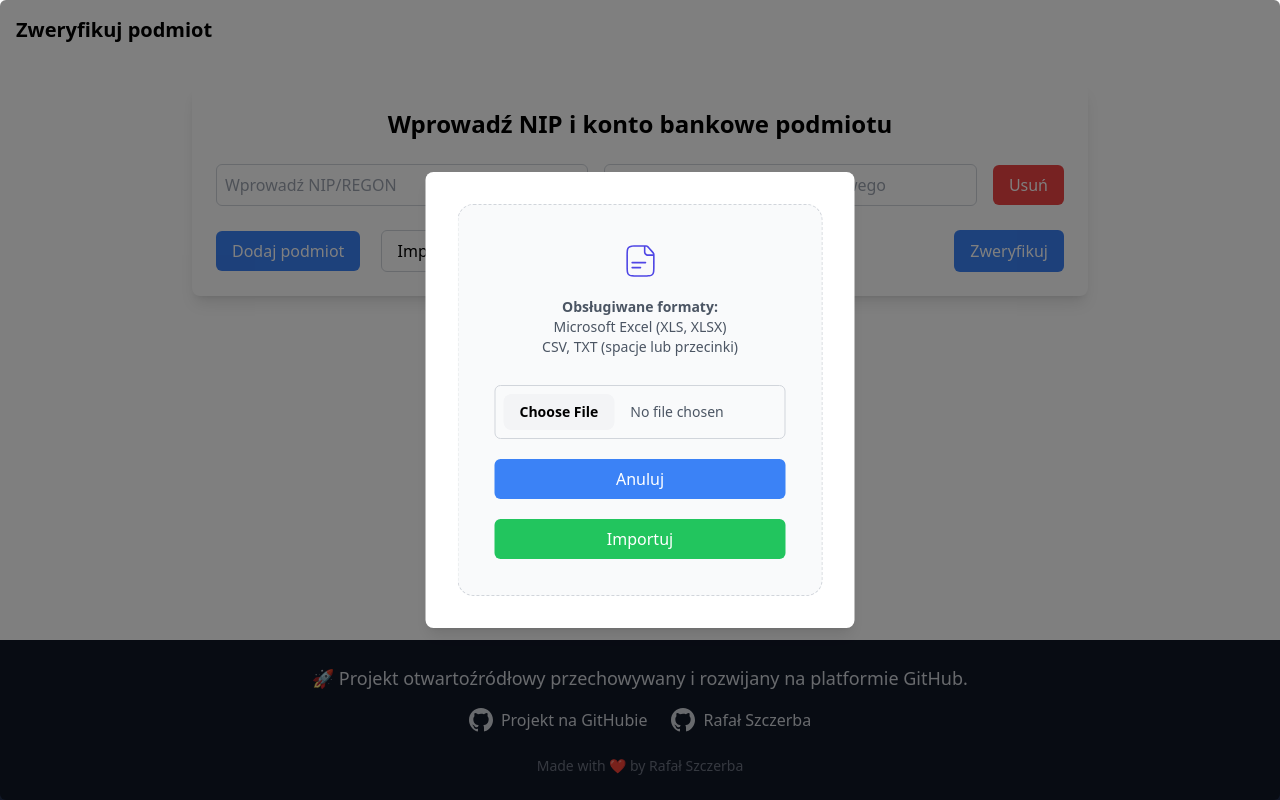
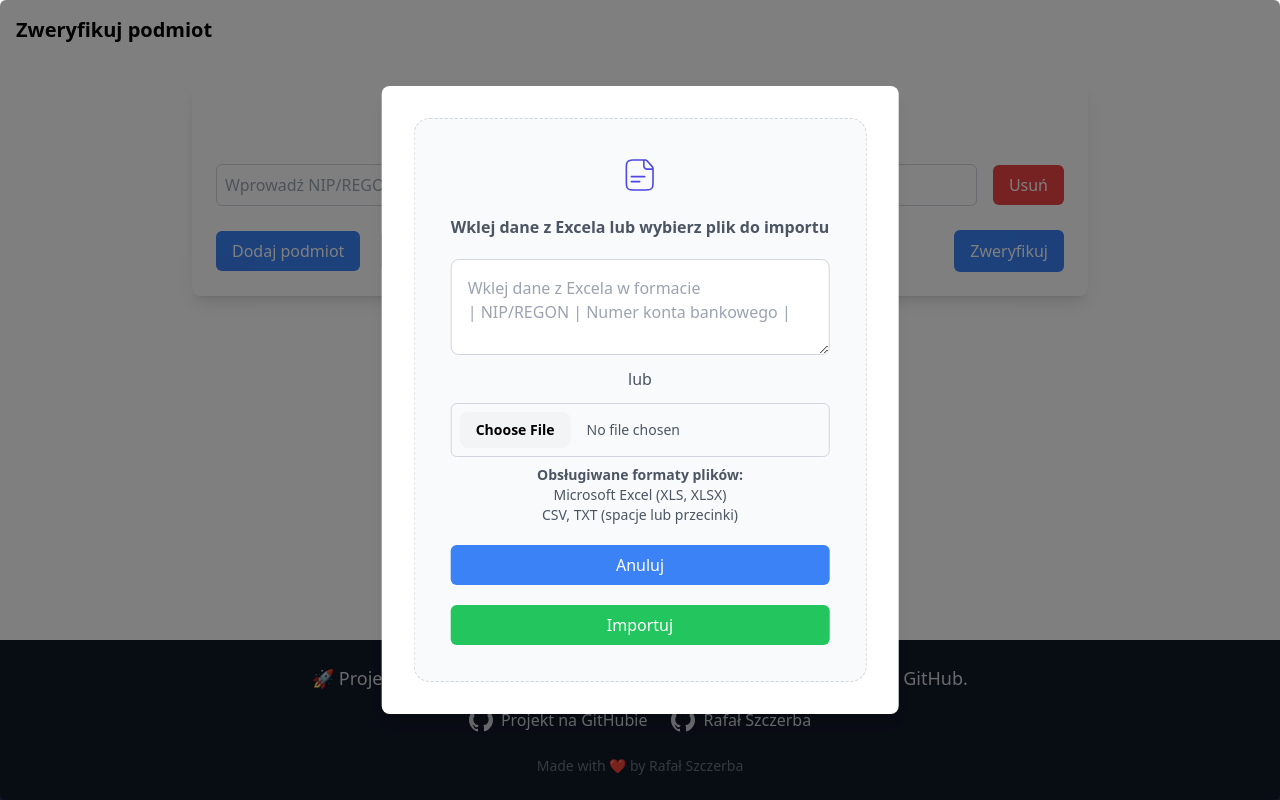
Before and after one commit to RMaster121/NIPBankVerifier, a SvelteKit app: page / in a window 1280 px wide. Both pictures are taken after a click on the button "Importuj z Excela". Built offline with nearby package versions, Linux system fonts and the light colour scheme.

Commit message:
Paste raw excel data working

```diff
--- a/src/routes/+page.svelte
+++ b/src/routes/+page.svelte
@@ -30,7 +30,7 @@
 		sendRequest(searches);
 	}
 
-	function addRow() {
+	function addRow(id_value: string, bank_account: string) {
 		const formContainer = document.getElementById('form-container');
 		const newRow = document.createElement('div');
 		newRow.classList.add('flex', 'space-x-4', 'items-center', 'mt-2');
@@ -42,6 +42,12 @@
     `;
 		formContainer?.appendChild(newRow);
 
+		if (id_value && bank_account) {
+			const inputs = newRow.querySelectorAll('input');
+			inputs[0].value = id_value;
+			inputs[1].value = bank_account;
+		}
+
 		const removeButton = newRow.querySelector('button');
 		removeButton?.addEventListener('click', removeRow);
 	}
@@ -50,7 +56,24 @@
 		(event.target as HTMLButtonElement).parentElement?.remove();
 	}
 
-	function importExcel() {}
+	function importExcel() {
+		const excelData = (document.getElementById('excel-data') as HTMLTextAreaElement).value;
+		const rows = excelData.split('\n');
+		rows.forEach((row) => {
+			const [id_value, bank_account] = row.split('\t');
+			if (id_value && bank_account) {
+				addRow(id_value, bank_account);
+			}
+		});
+		const formContainer = document.getElementById('form-container');
+		if (formContainer?.children[0]) {
+			const inputs = formContainer.children[0].querySelectorAll('input');
+			if (!inputs[0].value && !inputs[1].value) {
+				formContainer.children[0].remove();
+			}
+		}
+		closeDialog();
+	}
 </script>
 
 <div class="container mx-auto p-4">
@@ -76,7 +99,8 @@
 </div>
 
 {#if showDialog}
-	<button class="fixed top-0 left-0 w-full h-full bg-black bg-opacity-50" on:click={closeDialog}></button>
+	<button class="fixed top-0 left-0 w-full h-full bg-black bg-opacity-50" on:click={closeDialog}
+	></button>
 	<div
 		class="fixed top-1/2 left-1/2 transform -translate-x-1/2 -translate-y-1/2 bg-white p-8 shadow-lg rounded-lg flex flex-col items-center justify-center"
 	>
@@ -98,18 +122,32 @@
 				</g>
 			</svg>
 
-			<p class="text-center text-gray-600 text-sm mt-3">
-				<strong>Obsługiwane formaty:<br /></strong>
+			<p class="text-center text-gray-600 font-bold mt-4">
+				Wklej dane z Excela lub wybierz plik do importu
+			</p>
+
+			<textarea
+				class="mt-4 w-full h-24 p-4 border border-gray-300 rounded-lg focus:outline-none focus:ring-2 focus:ring-blue-500"
+				placeholder="Wklej dane z Excela w formacie
+| NIP/REGON | Numer konta bankowego |"
+				id="excel-data"
+			></textarea>
+
+			<p class="text-center text-gray-600 my-2">lub</p>
+
+			<div class="w-full flex flex-row">
+				<input
+					type="file"
+					id="file-upload"
+					class="block w-full text-sm text-gray-600 file:mr-4 file:py-2 file:px-4 file:rounded-lg file:border-0 file:text-sm file:font-semibold file:bg-gray-100 hover:file:bg-gray-200"
+				/>
+			</div>
+
+			<p class="text-center text-gray-600 text-sm mt-1">
+				<strong>Obsługiwane formaty plików:<br /></strong>
 				Microsoft Excel (XLS, XLSX)<br />
 				CSV, TXT (spacje lub przecinki)
 			</p>
-
-			<div class="mt-6 w-full flex flex-row">
-				<input
-					type="file"
-					class="block w-full text-sm text-gray-600 file:mr-4 file:py-2 file:px-4 file:rounded-lg file:border-0 file:text-sm file:font-semibold file:bg-gray-100 hover:file:bg-gray-200"
-				/>
-			</div>
 
 			<button
 				class="mt-4 px-6 py-2 bg-blue-500 text-white rounded-lg hover:bg-blue-600"
```
